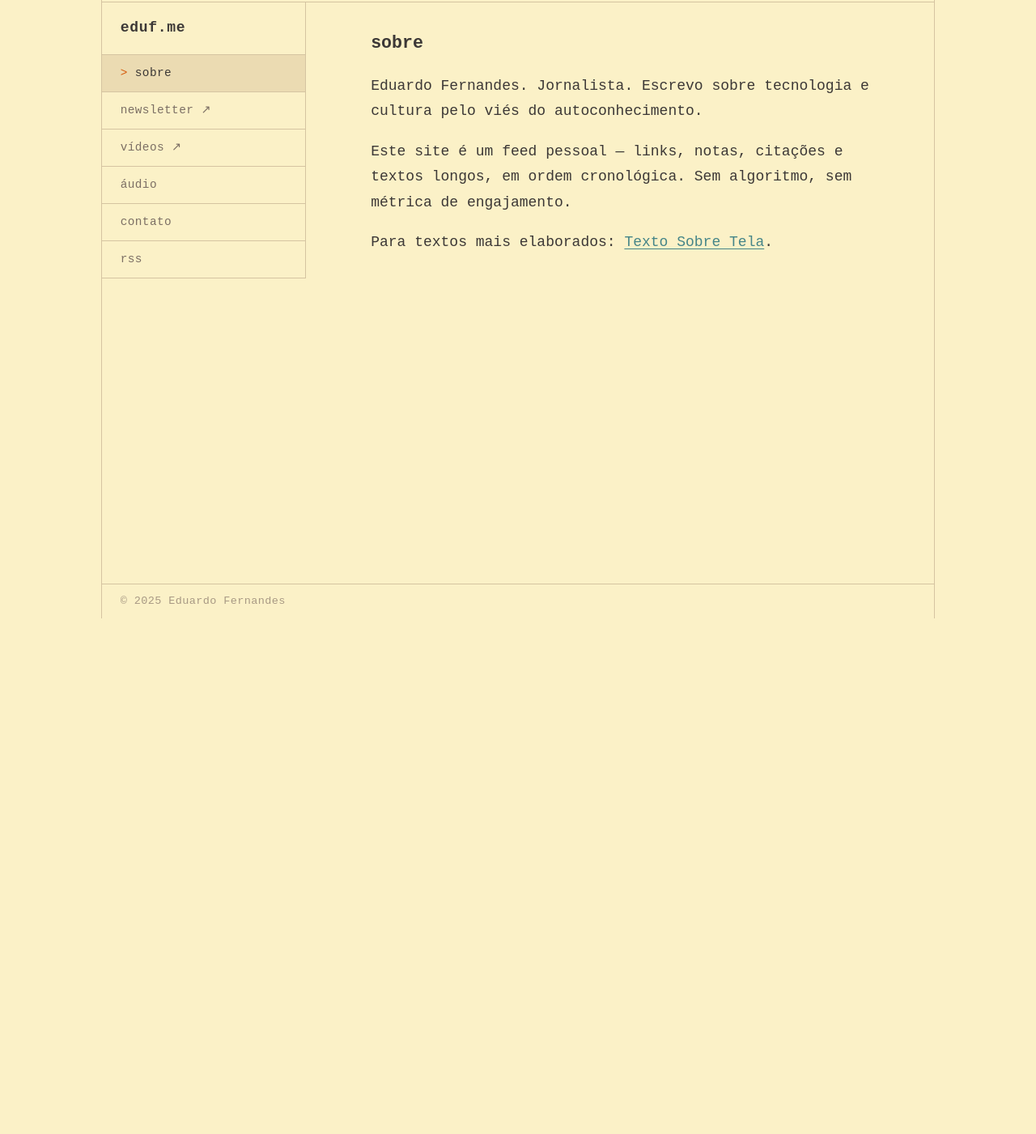
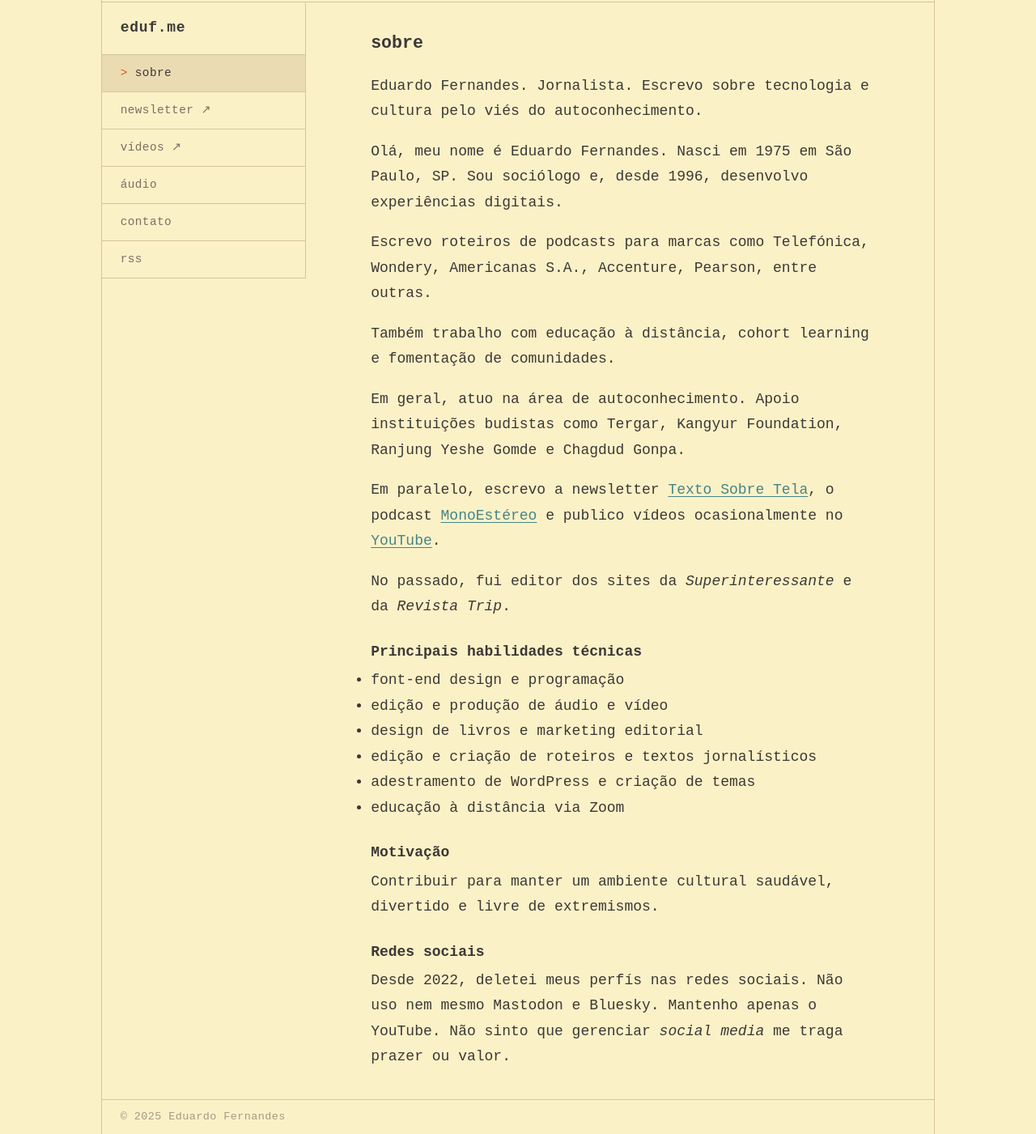
Before and after one commit to eduf/edufme, an Eleventy site: page src/sobre.njk in a window 1280 px wide. Shown: the part 36-1437 px from the top of the page at 81% size. Before the commit the page ends 800 px from the top, so only its background shows below. Built offline with nearby package versions, Linux system fonts and the light colour scheme; Eleventy itself is replaced by a stand-in of ours; files that its build step writes are made by us from their sources; no server answers; a web font is replaced by a local one; what sharp would draw is missing.

Commit message:
vault backup: 2026-05-16 07:45:08

```diff
--- a/src/sobre.njk
+++ b/src/sobre.njk
@@ -8,8 +8,25 @@ title: sobre
     <h1 class="post-title">sobre</h1>
     <div class="post-content">
       <p>Eduardo Fernandes. Jornalista. Escrevo sobre tecnologia e cultura pelo viés do autoconhecimento.</p>
-      <p>Este site é um feed pessoal — links, notas, citações e textos longos, em ordem cronológica. Sem algoritmo, sem métrica de engajamento.</p>
-      <p>Para textos mais elaborados: <a href="https://textosobretela.com">Texto Sobre Tela</a>.</p>
+      <p>Olá, meu nome é Eduardo Fernandes. Nasci em 1975 em São Paulo, SP. Sou sociólogo e, desde 1996, desenvolvo experiências digitais.</p>
+<p>Escrevo roteiros de podcasts para marcas como Telefónica, Wondery, Americanas S.A., Accenture, Pearson, entre outras.</p>
+<p>Também trabalho com educação à distância, cohort learning e fomentação de comunidades.</p>
+<p>Em geral, atuo na área de autoconhecimento. Apoio instituições budistas como Tergar, Kangyur Foundation, Ranjung Yeshe Gomde e Chagdud Gonpa.</p>
+<p>Em paralelo, escrevo a newsletter <a href="https://textosobretela.com/">Texto Sobre Tela</a>, o podcast <a href="https://creators.spotify.com/pod/profile/monoestereo/">MonoEstéreo</a> e publico vídeos ocasionalmente no <a href="https://www.youtube.com/@edufme">YouTube</a>.</p>
+<p>No passado, fui editor dos sites da <em>Superinteressante</em> e da <em>Revista Trip</em>.</p>
+<h2 id="principais-habilidades-técnicas">Principais habilidades técnicas</h2>
+<ul>
+<li>font-end design e programação</li>
+<li>edição e produção de áudio e vídeo</li>
+<li>design de livros e marketing editorial</li>
+<li>edição e criação de roteiros e textos jornalísticos</li>
+<li>adestramento de WordPress e criação de temas</li>
+<li>educação à distância via Zoom</li>
+</ul>
+<h2 id="motivação">Motivação</h2>
+<p>Contribuir para manter um ambiente cultural saudável, divertido e livre de extremismos.</p>
+<h2 id="redes-sociais">Redes sociais</h2>
+<p>Desde 2022, deletei meus perfís nas redes sociais. Não uso nem mesmo Mastodon e Bluesky. Mantenho apenas o YouTube. Não sinto que gerenciar <em>social media</em> me traga prazer ou valor.</p>
     </div>
   </article>
 </div>
```
Also changed, not shown: src/posts/2-podcasts-pra-ajudar-a-pensar-diferentemente.md (+1 -1 lines).
